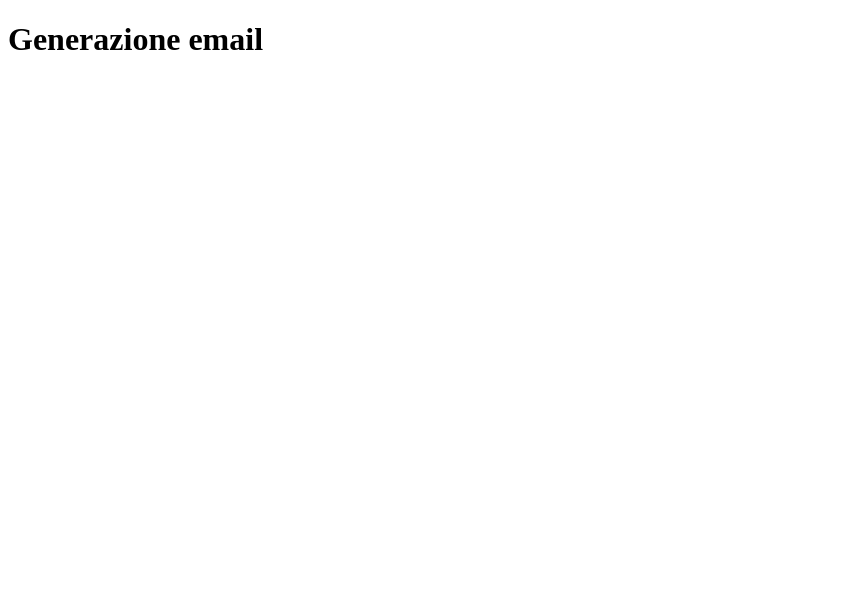
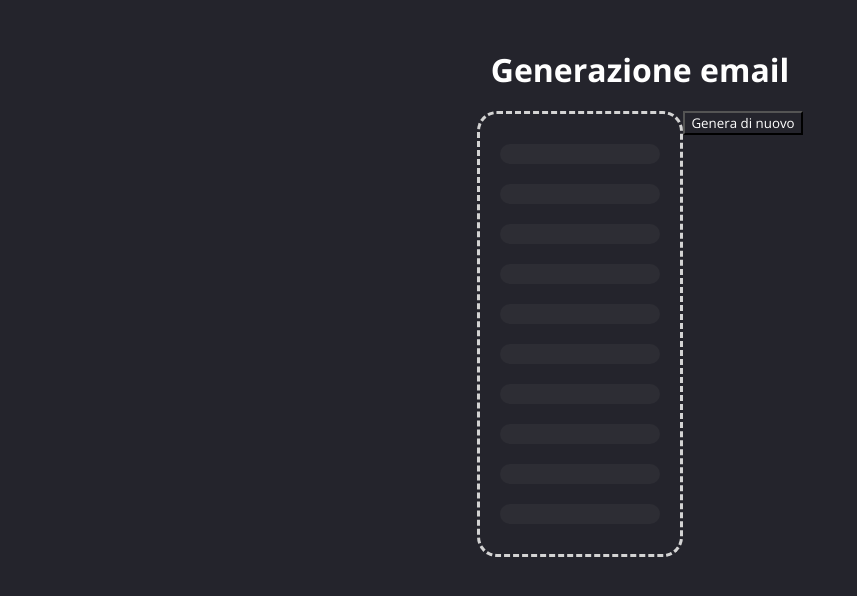
Before and after one commit to anilraj-rgb/js-email-list, a plain HTML site: page index.html in a window 1280 px wide. Shown: the whole page, without its empty margins (0-857 px from the left). Drawn offline with nearby package versions, Linux system fonts and the light colour scheme.

Commit message:
[UPD] compilte with the button

```diff
--- a/css/style.css
+++ b/css/style.css
@@ -0,0 +1,40 @@
+*{
+    background-color: #24242C;
+    color: white;
+    font-family: 'Open Sans', Helvetica, sans-serif;
+}
+
+body{
+    padding: 20px;
+    display: flex;
+    justify-content: center;
+    flex-wrap: wrap;
+}
+
+h1{
+    text-align: center;
+    margin: 20px 0px;
+    width: 100%;
+}
+
+#email-container{
+    display: flex;
+    flex-wrap: wrap;
+    justify-content: center;
+    max-width: 780px;
+    padding: 20px 0;
+
+    border: 3px dashed lightgray;
+    border-radius: 20px;
+}
+
+.email{
+    width: 70%;
+    text-align: center;
+    margin: 10px 0px;
+    padding: 10px;
+    cursor: pointer;
+
+    border-radius: 20px;
+    background-color: #2D2D34;
+}
--- a/index.html
+++ b/index.html
@@ -26,6 +26,9 @@
         <div id="email9" class="email"></div>
     </div>
 
+    <div class="col-100">
+        <button id="generate">Genera di nuovo</button>
+    </div>
 
 <script src="./js/script.js"></script>
 
```
